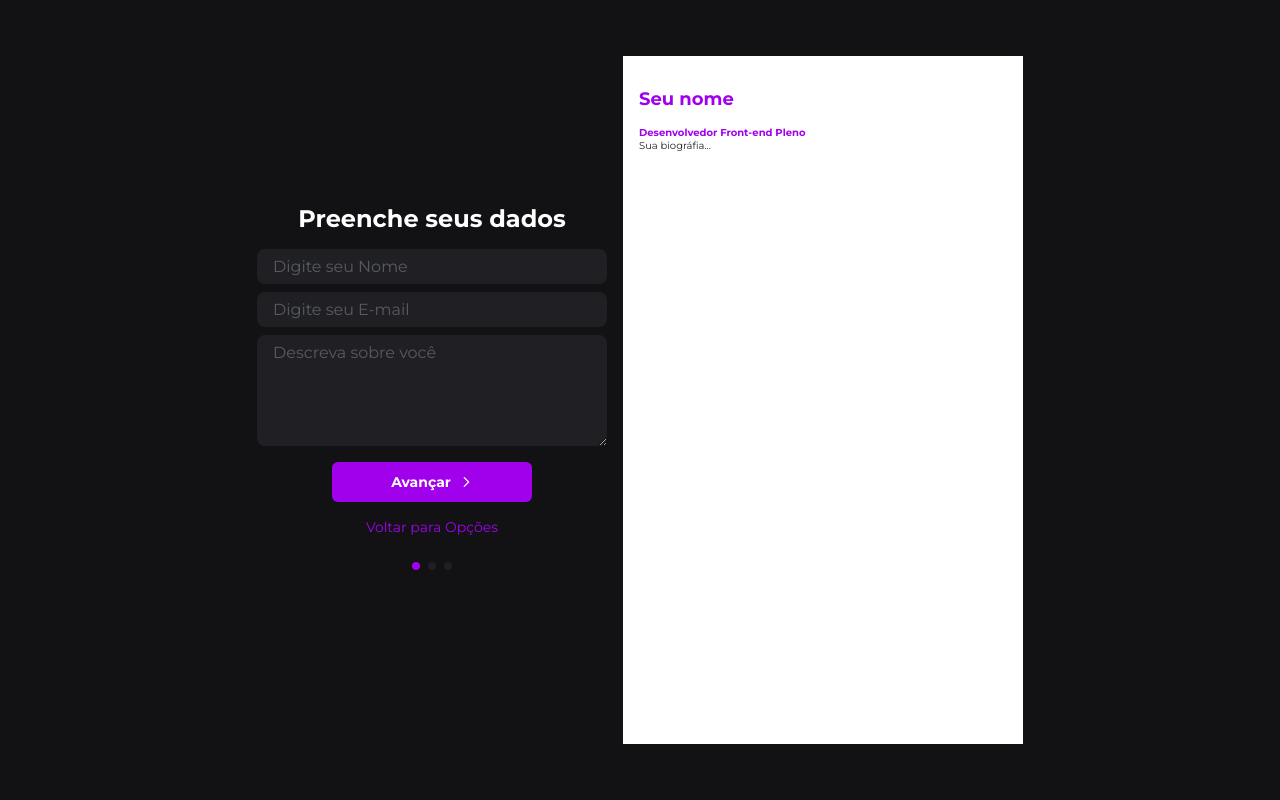
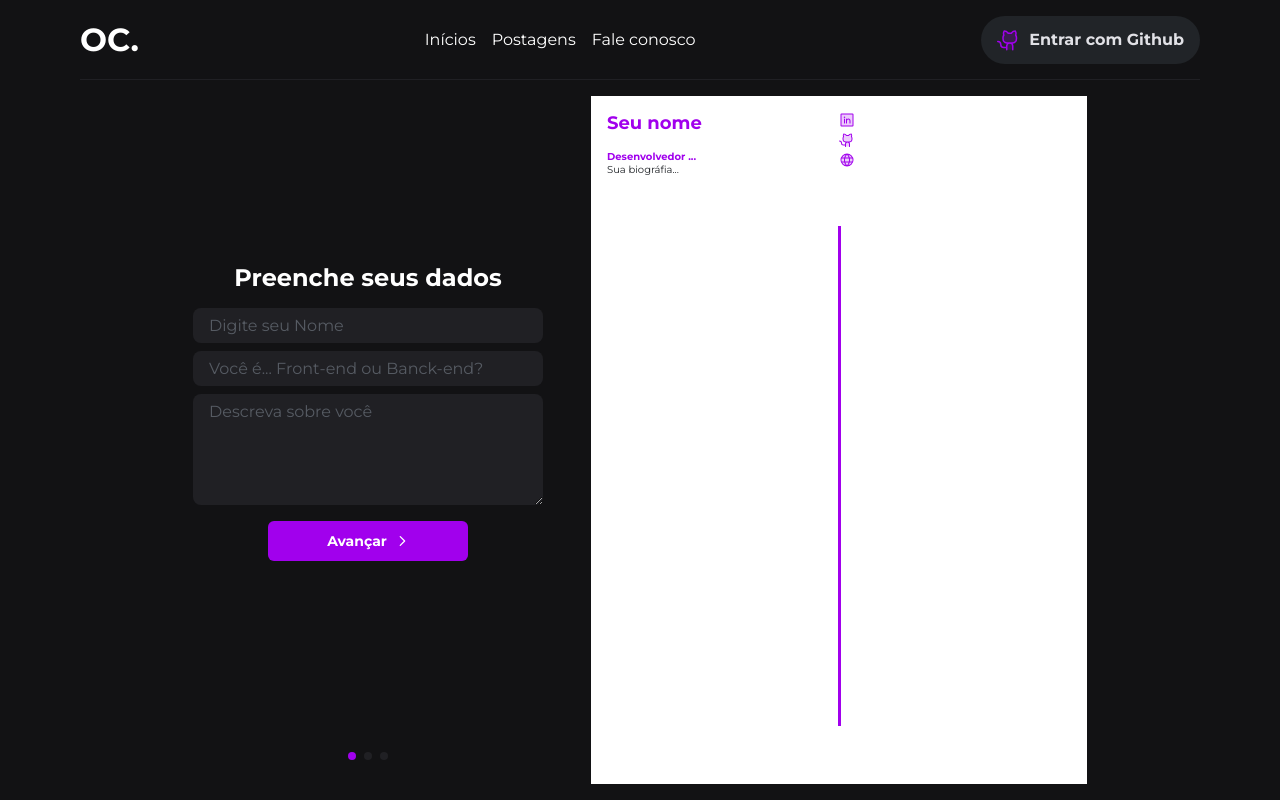
Before and after one commit to matheusdamata/next-attractive-resume, a Next.js app: page /dados in a window 1280 px wide. Built offline with nearby package versions, Linux system fonts and the light colour scheme.

Commit message:
feat: :sparkles: Added social media on resume

```diff
--- a/src/components/Header/index.tsx
+++ b/src/components/Header/index.tsx
@@ -1,7 +1,19 @@
+import Link from 'next/link'
+import { HeaderContainer } from '../../styles/components/header'
+import { SignInButton } from '../SignInButton'
+
 export function Header() {
   return (
-    <header>
-      <strong>xereca</strong>
-    </header>
+    <HeaderContainer>
+      <strong>OC.</strong>
+
+      <nav>
+        <Link href="/">Inícios</Link>
+        <Link href="/">Postagens</Link>
+        <Link href="/">Fale conosco</Link>
+      </nav>
+
+      <SignInButton />
+    </HeaderContainer>
   )
 }
--- a/src/components/ResumeSimulator/index.tsx
+++ b/src/components/ResumeSimulator/index.tsx
@@ -1,26 +1,63 @@
+import { GithubLogo, Globe, LinkedinLogo } from '@phosphor-icons/react'
 import {
+  ResumeSimulatorBody,
+  ResumeSimulatorBodyLeft,
+  ResumeSimulatorBodyRight,
   ResumeSimulatorContainer,
   ResumeSimulatorHeader,
   ResumeSimulatorHeaderLeft,
   ResumeSimulatorHeaderRight,
 } from '../../styles/components/resumeSimulator'
+import { formatterName } from '../../utils/formatter'
 
 type ResumeSimulatorProps = {
   name: string
+  office: string
   bio: string
+  linkedin: string
+  github: string
+  website: string
 }
 
-export function ResumeSimulator({ name, bio }: ResumeSimulatorProps) {
+export function ResumeSimulator({
+  name,
+  office,
+  bio,
+  linkedin,
+  github,
+  website,
+}: ResumeSimulatorProps) {
   return (
     <ResumeSimulatorContainer>
       <ResumeSimulatorHeader>
         <ResumeSimulatorHeaderLeft>
-          <h1>{name.charAt(0).toUpperCase() + name.slice(1) || 'Seu nome'}</h1>
-          <strong>Desenvolvedor Front-end Pleno</strong>
+          <h1>{formatterName(name) || 'Seu nome'}</h1>
+          <strong>Desenvolvedor {office || '...'}</strong>
           <p>{bio || 'Sua biográfia...'}</p>
         </ResumeSimulatorHeaderLeft>
-        <ResumeSimulatorHeaderRight></ResumeSimulatorHeaderRight>
+
+        <ResumeSimulatorHeaderRight>
+          <div>
+            <LinkedinLogo size={16} weight="duotone" />
+            {linkedin}
+          </div>
+
+          <div>
+            <GithubLogo size={16} weight="duotone" />
+            {github}
+          </div>
+
+          <div>
+            <Globe size={16} weight="duotone" />
+            {website}
+          </div>
+        </ResumeSimulatorHeaderRight>
       </ResumeSimulatorHeader>
+
+      <ResumeSimulatorBody>
+        <ResumeSimulatorBodyLeft></ResumeSimulatorBodyLeft>
+        <ResumeSimulatorBodyRight></ResumeSimulatorBodyRight>
+      </ResumeSimulatorBody>
     </ResumeSimulatorContainer>
   )
 }
--- /dev/null
+++ b/src/components/SignInButton/index.tsx
@@ -0,0 +1,11 @@
+import { GithubLogo } from '@phosphor-icons/react'
+import { SignInButtonContainer } from '../../styles/components/signInButton'
+
+export function SignInButton() {
+  return (
+    <SignInButtonContainer>
+      <GithubLogo size={24} weight="duotone" />
+      Entrar com Github
+    </SignInButtonContainer>
+  )
+}
--- a/src/pages/dados/index.tsx
+++ b/src/pages/dados/index.tsx
@@ -6,17 +6,21 @@ import {
   DataContainer,
   DataContent,
   DataInputContainer,
-  DataLink,
   DataSideLeft,
   DataSideLeftContent,
 } from '../../styles/pages/data'
 import { CaretRight } from 'phosphor-react'
 import Head from 'next/head'
+import { Header } from '../../components/Header'
 
 export default function Data() {
   const [name, setName] = useState('')
-  const [email, setEmail] = useState('')
+  const [office, setOffice] = useState('')
   const [bio, setBio] = useState('')
+
+  const [linkedin, setLinkedin] = useState('')
+  const [github, setGithub] = useState('')
+  const [website, setWebsite] = useState('')
 
   const [step, setStep] = useState(1)
 
@@ -27,6 +31,9 @@ export default function Data() {
       </Head>
 
       <DataContainer>
+        <Header />
+
+        <DataContent>
           <DataSideLeft>
             <DataSideLeftContent>
               <h2>Preenche seus dados</h2>
@@ -40,7 +47,12 @@ export default function Data() {
                     onChange={(e) => setName(e.target.value)}
                   />
 
-                <input type="email" placeholder="Digite seu E-mail" />
+                  <input
+                    type="text"
+                    placeholder="Você é... Front-end ou Banck-end?"
+                    value={office}
+                    onChange={(e) => setOffice(e.target.value)}
+                  />
 
                   <textarea
                     rows={5}
@@ -51,19 +63,38 @@ export default function Data() {
                 </DataInputContainer>
               ) : (
                 <DataInputContainer>
-                <input type="text" placeholder="Digite seu Linkedin" />
+                  <input
+                    type="text"
+                    placeholder="Digite seu Linkedin"
+                    value={linkedin}
+                    onChange={(e) => setLinkedin(e.target.value)}
+                  />
 
-                <input type="text" placeholder="Digite seu Github" />
+                  <input
+                    type="text"
+                    placeholder="Digite seu Github"
+                    value={github}
+                    onChange={(e) => setGithub(e.target.value)}
+                  />
 
-                <input type="text" placeholder="Digite seu Site" />
+                  <input
+                    type="text"
+                    placeholder="Digite seu Site"
+                    value={website}
+                    onChange={(e) => setWebsite(e.target.value)}
+                  />
                 </DataInputContainer>
               )}
 
-            <DataButton onClick={() => setStep(2)}>
+              <DataButton onClick={() => setStep(2)} options="withBackground">
                 Avançar <CaretRight size={14} weight="bold" />
               </DataButton>
 
-            <DataLink href="/selecione">Voltar para Opções</DataLink>
+              {step === 2 && (
+                <DataButton onClick={() => setStep(1)} options="withEdge">
+                  Voltar
+                </DataButton>
+              )}
             </DataSideLeftContent>
 
             <footer>
@@ -71,7 +102,15 @@ export default function Data() {
             </footer>
           </DataSideLeft>
 
-        <ResumeSimulator name={name} bio={bio} />
+          <ResumeSimulator
+            name={name}
+            office={office}
+            bio={bio}
+            linkedin={linkedin}
+            github={github}
+            website={website}
+          />
+        </DataContent>
       </DataContainer>
     </>
   )
--- /dev/null
+++ b/src/styles/components/header.ts
@@ -0,0 +1,27 @@
+import { styled } from '..'
+
+export const HeaderContainer = styled('div', {
+  display: 'flex',
+  alignItems: 'center',
+  justifyContent: 'space-between',
+
+  width: '100%',
+  maxWidth: '1120px',
+  height: '5rem',
+
+  borderBottom: '1px solid $gray700',
+
+  strong: {
+    fontSize: '2rem',
+  },
+
+  nav: {
+    display: 'flex',
+
+    gap: '1rem',
+
+    a: {
+      color: '$white',
+    },
+  },
+})
--- a/src/styles/components/resumeSimulator.ts
+++ b/src/styles/components/resumeSimulator.ts
@@ -2,22 +2,27 @@ import { styled } from '..'
 
 export const ResumeSimulatorContainer = styled('div', {
   display: 'flex',
+  flexDirection: 'column',
 
-  width: '400px',
+  width: '496px',
   height: 'calc(100vh - 7rem)',
 
-  padding: '2rem 1rem',
+  padding: '1rem',
 
   background: '$white',
 })
 
 export const ResumeSimulatorHeader = styled('div', {
   display: 'flex',
+
+  width: '100%',
 })
 
 export const ResumeSimulatorHeaderLeft = styled('div', {
   display: 'flex',
   flexDirection: 'column',
+
+  width: '100%',
 
   h1: {
     fontSize: '1.125rem',
@@ -39,4 +44,51 @@ export const ResumeSimulatorHeaderLeft = styled('div', {
 
 export const ResumeSimulatorHeaderRight = styled('div', {
   display: 'flex',
+  flexDirection: 'column',
+
+  width: '100%',
+
+  gap: '0.25rem',
+
+  div: {
+    display: 'flex',
+    alignItems: 'center',
+    flexDirection: 'row',
+    gap: '0.5rem',
+
+    fontSize: '0.625rem',
+    fontWeight: 600,
+    color: '$purple600',
+  },
+
+  svg: {
+    color: '$purple600',
+  },
 })
+
+export const ResumeSimulatorBody = styled('div', {
+  display: 'flex',
+
+  width: '100%',
+})
+
+export const ResumeSimulatorBodyLeft = styled('div', {
+  display: 'flex',
+  flexDirection: 'column',
+
+  width: '100%',
+
+  gap: '0.25rem',
+})
+
+export const ResumeSimulatorBodyRight = styled('div', {
+  display: 'flex',
+  flexDirection: 'column',
+
+  width: '100%',
+  height: '500px',
+
+  borderLeft: '3px solid $purple600',
+  margin: '50px 0 0',
+  gap: '0.25rem',
+})
--- /dev/null
+++ b/src/styles/components/signInButton.ts
@@ -0,0 +1,21 @@
+import { styled } from '..'
+
+export const SignInButtonContainer = styled('button', {
+  display: 'flex',
+  alignItems: 'center',
+
+  height: '3rem',
+
+  borderRadius: '3rem',
+  padding: '0 1rem',
+  gap: '0.5rem',
+
+  fontWeight: 'bold',
+  color: '$gray200',
+
+  background: '$gray800',
+
+  svg: {
+    color: '$purple600',
+  },
+})
--- a/src/styles/global.ts
+++ b/src/styles/global.ts
@@ -46,6 +46,10 @@ export const globalStyles = globalCss({
     border: 0,
   },
 
+  a: {
+    textDecoration: 'none',
+  },
+
   'button:not(:disabled):hover': {
     opacity: 0.7,
   },
--- a/src/styles/pages/data.ts
+++ b/src/styles/pages/data.ts
@@ -1,16 +1,13 @@
-import Link from 'next/link'
 import { styled } from '..'
 
 export const DataContainer = styled('div', {
   display: 'flex',
   alignItems: 'center',
   justifyContent: 'center',
-  flexDirection: 'row',
+  flexDirection: 'column',
 
   width: '100%',
   height: '100vh',
-
-  gap: '1rem',
 
   footer: {
     display: 'flex',
@@ -19,6 +16,14 @@ export const DataContainer = styled('div', {
 
     height: '60px',
   },
+})
+
+export const DataContent = styled('div', {
+  display: 'flex',
+  flexDirection: 'row',
+
+  padding: '1rem',
+  gap: '3rem',
 })
 
 export const DataSideLeft = styled('div', {
@@ -85,19 +90,29 @@ export const DataButton = styled('button', {
   justifyContent: 'center',
 
   width: '200px',
-  height: '40px',
 
   gap: '0.5rem',
 
-  fontSize: '14px',
-  fontWeight: 'bold',
-  color: '$white',
+  variants: {
+    options: {
+      withBackground: {
+        height: '40px',
 
-  background: '$purple600',
+        fontSize: '14px',
+        fontWeight: 'bold',
+        color: '$white',
+
+        background: '$purple600',
+      },
+      withEdge: {
+        height: '20px',
+
+        fontSize: '14px',
+        fontWeight: 400,
+        color: '$purple600',
+
+        background: 'transparent',
+      },
+    },
+  },
 })
-
-export const DataLink = styled(Link, {
-  fontSize: '0.875rem',
-  textDecoration: 'none',
-  color: '$purple600',
-})
--- /dev/null
+++ b/src/types/AuthAdmin.ts
@@ -0,0 +1,3 @@
+import { UserProps } from './global'
+
+export type AuthAdmin = UserProps
--- /dev/null
+++ b/src/utils/formatter.ts
@@ -0,0 +1,8 @@
+export function formatterName(name: string) {
+  const splitName = name.split(' ')
+  const nameArray = splitName.map(
+    (name) => name.charAt(0).toUpperCase() + name.slice(1),
+  )
+  const newName = nameArray.join(' ')
+  return newName
+}
```
Also changed, not shown: src/pages/api/auth/[...nextauth].ts (added, +58 -0 lines). Lines whose indentation alone changed are shown as unchanged.
